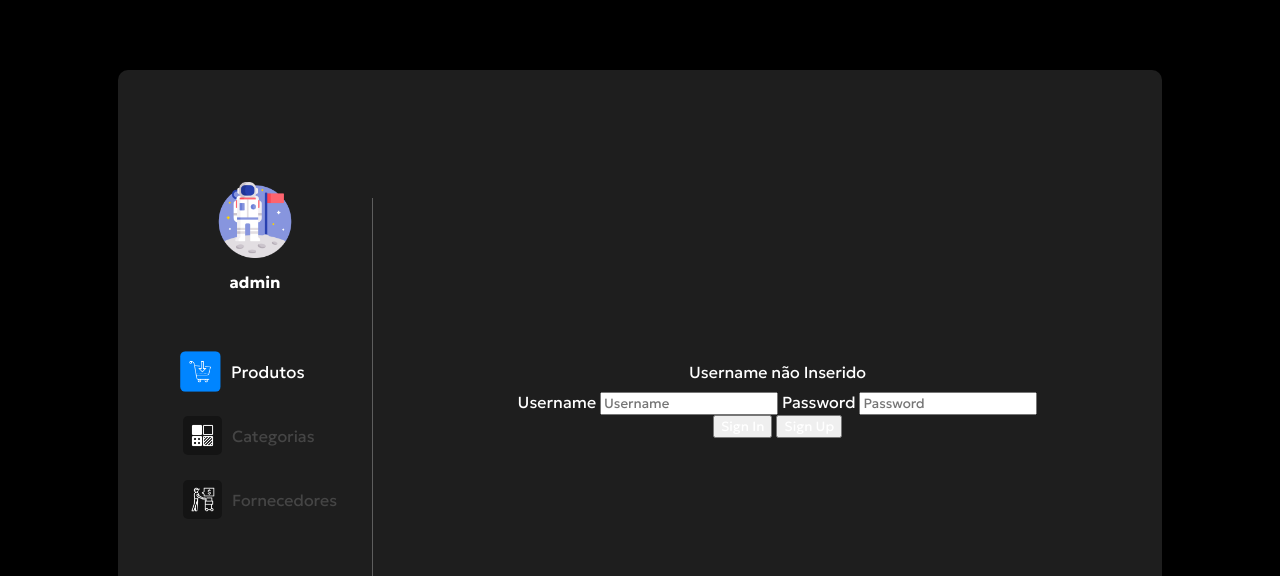
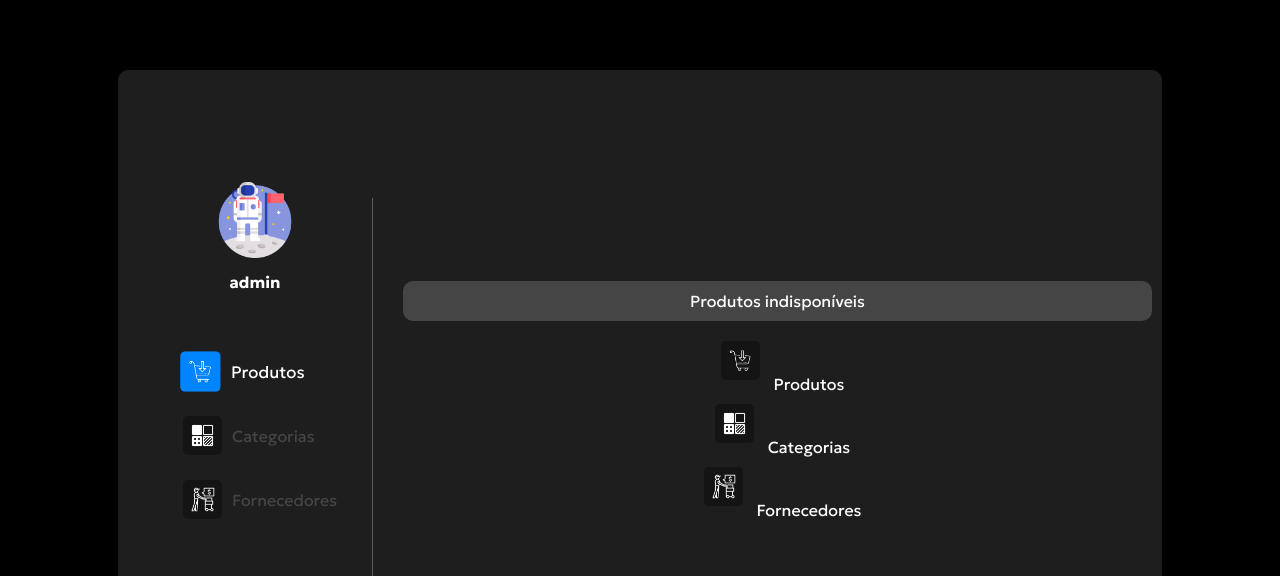
Before and after one commit to gabrielalves-utfpr/projeto-2-web, a website: page view/home.html in a window 1280 px wide. Shown: the top 576 px of the page. Drawn offline with Linux system fonts and the light colour scheme.

Commit message:
nav-bar update (scale effect)

```diff
--- a/view/home.html
+++ b/view/home.html
@@ -19,19 +19,17 @@
             <img id = "user-logo" src="../public/assets/icon.png" alt="" srcset="">
             <h4 id ="username">admin</h3>
             <div class = "nav-bar">
-                <div id = "nav-bar">
                 <div class="nav-element active" id="n1">
                     <img class = "nav-logo" for="pg1" src="" alt="" srcset="../public/assets/icons8-buy-96.png">
                     <a id="pg1">Produtos</a>
                 </div>
                 <div class="nav-element" id="n2">
-                        <img class = "nav-logo" src="" alt="" srcset="../public/assets/icons8-categorize-96.png">
+                    <img class = "nav-logo" for="pg2" src="" alt="" srcset="../public/assets/icons8-categorize-96.png">
                     <a id="pg2">Categorias</a>
                 </div>
                 <div class="nav-element" id="n3">
-                        <img class = "nav-logo" src="" alt="" srcset="../public/assets/icons8-supplier-96.png">
+                    <img class = "nav-logo" for="pg3" src="" alt="" srcset="../public/assets/icons8-supplier-96.png">
                     <a id="pg3">Fornecedores</a>
-                    </div>
                 </div>
             </div>
 
@@ -47,20 +45,21 @@
         </div>
         <div class = "container" id ="content">
             <div id = "erro-mensagem">
-                <p id = "erro-mensagem-text">Username não Inserido</p>
+                <p id = "erro-mensagem-text">Produtos indisponíveis</p>
             </div>
-            <form>
-                <label for="username">Username</label>
-                <input id="username" type="text" placeholder="Username">
-
-                <label for="password">Password</label>
-                <input id="password" type="password" placeholder="Password">
-
-                <div id="botoes">
-                    <button id="sign-in" type="button">Sign In</button>
-                    <button id="sign-up" type="button">Sign Up</button>
+            <div class = "list-prod">
+                <div class="prod" id="1">
+                    <img class = "nav-logo" for="pg1" src="" alt="" srcset="../public/assets/icons8-buy-96.png">
+                    <a id="pg1">Produtos</a>
                 </div>
-            </form>
+                <div class="prod" id="2">
+                    <img class = "nav-logo" src="" alt="" srcset="../public/assets/icons8-categorize-96.png">
+                    <a id="pg2">Categorias</a>
+                </div>
+                <div class="prod" id="3">
+                    <img class = "nav-logo" src="" alt="" srcset="../public/assets/icons8-supplier-96.png">
+                    <a id="pg3">Fornecedores</a>
+                </div>
         </div>
     </div>
 <!--
--- a/view/style_aux.css
+++ b/view/style_aux.css
@@ -26,7 +26,6 @@ body{
     height: 80%;
     min-height:600px;
     width: 80%;
-    min-height:600px;
     padding: 10px;
     border-radius: 10px;
 }
@@ -91,7 +90,10 @@ body{
     background-color: transparent;
 
 }
+.nav-element:hover:not(.active){
+    scale: 1.04;
 
+}
 .nav-element:hover:not(.active) a{
 
 
@@ -111,3 +113,15 @@ body{
     background-color: #0085ff;
     cursor: pointer;
 }
+
+
+#erro-mensagem{
+    display: block;
+    text-align: center;
+    margin-bottom: 10px;
+    padding: 10px;
+    border-radius: 10px;
+    background-color: #454545;
+    margin-left: auto;
+    margin-right: auto;
+}
```
Lines whose indentation alone changed are shown as unchanged.
